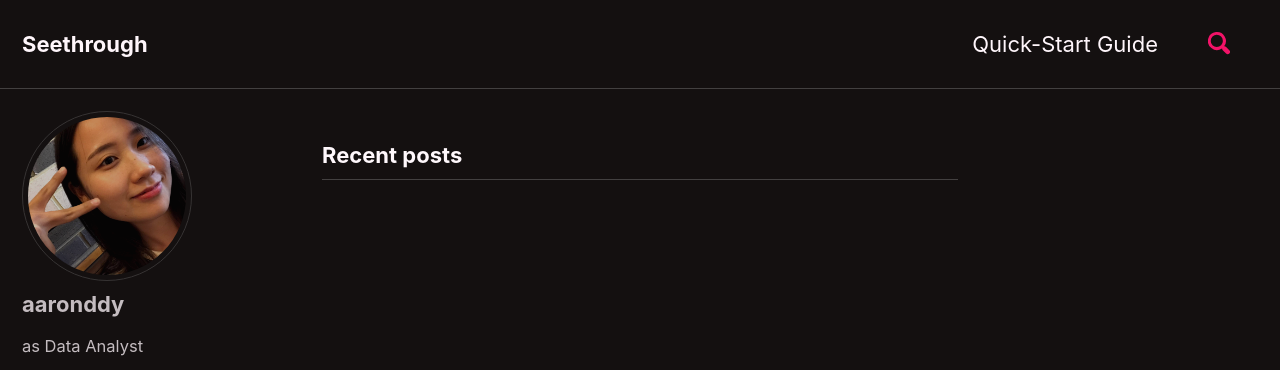
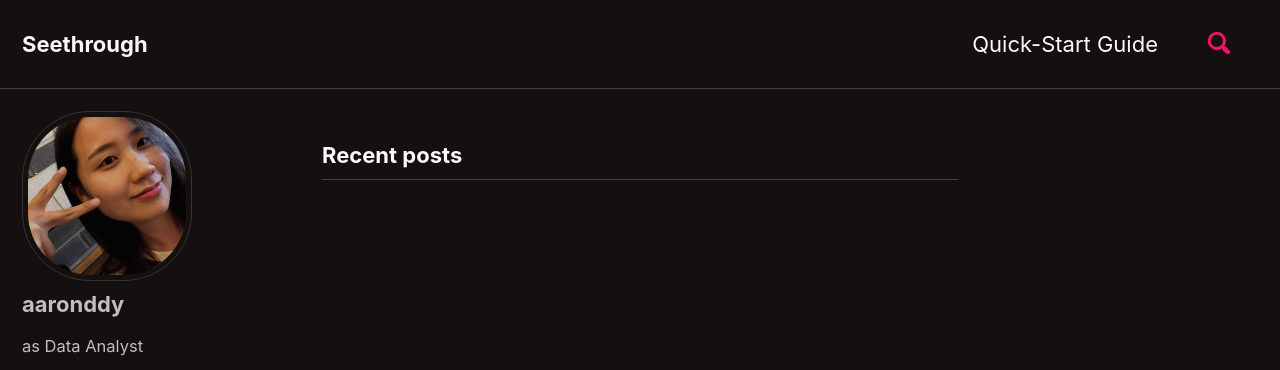
Before and after one commit to aaronddy/aaronddy.github.io, a Jekyll site: the page built from index.html, in a window 1280 px wide. Shown: the top 370 px of the page. Built offline with Jekyll 4.4.1, drawn with Linux system fonts in a browser that asks for light colours; cached includes are drawn as plain includes; the list of posts is cut into pages by our own code.

Commit message:
modify profile

```diff
--- a/_sass/minimal-mistakes/_sidebar.scss
+++ b/_sass/minimal-mistakes/_sidebar.scss
@@ -128,7 +128,7 @@
 
   img {
     max-width: 170px;
-    border-radius: 250%;
+    border-radius: 40%;
 
     @include breakpoint($large) {
       padding: 5px;
```
